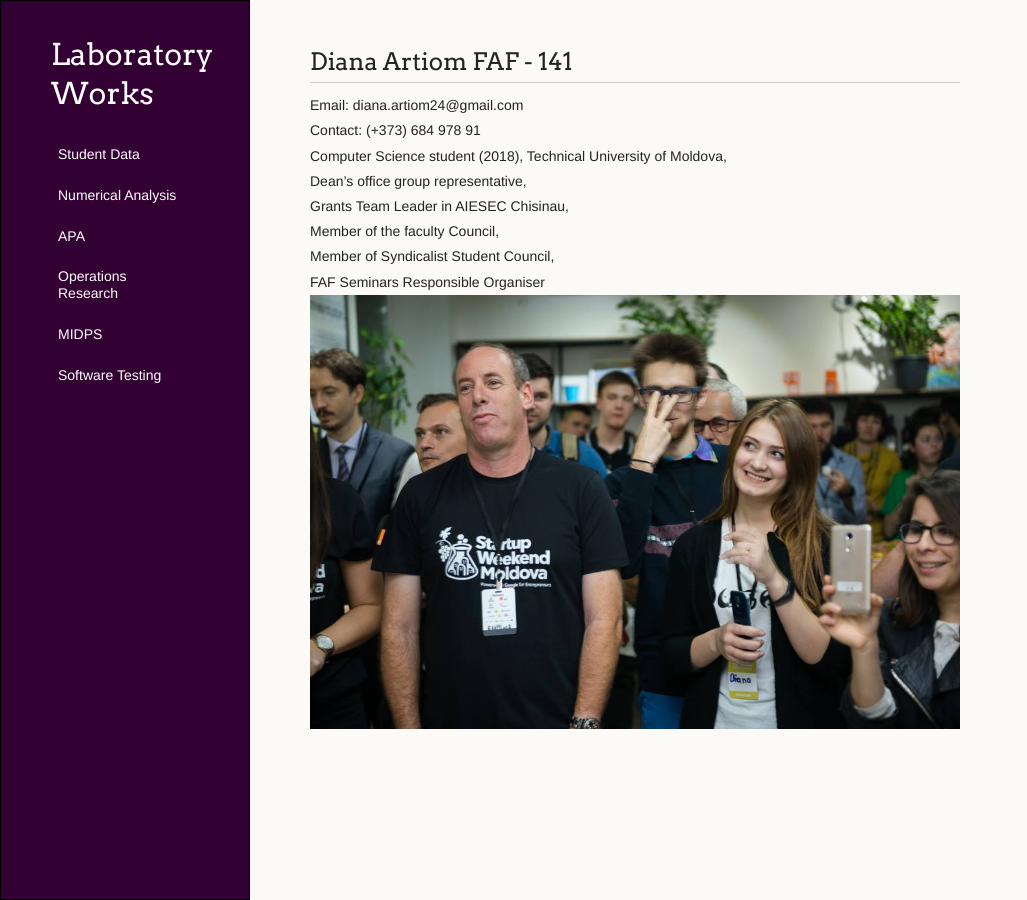
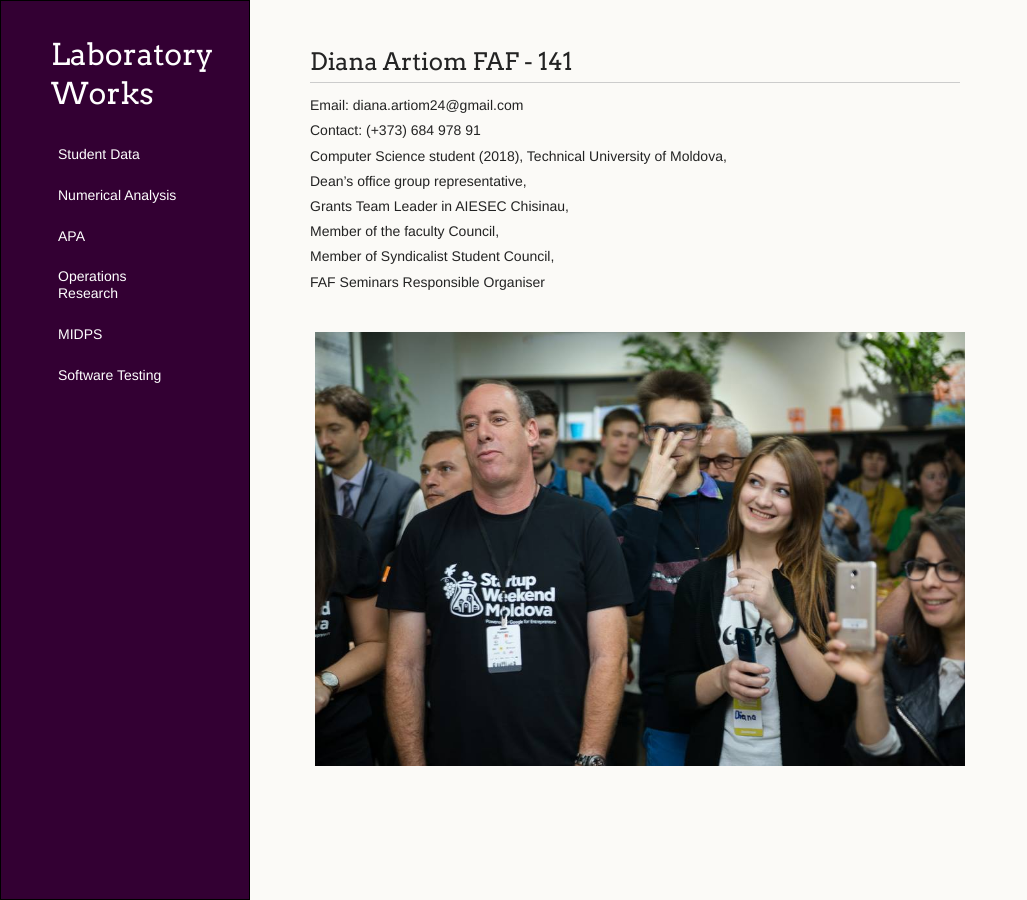
Before and after one commit to dianaartiomlab/dianaartiomlab.github.io, a Jekyll site: the page built from index.md, in a window 1280 px wide. Shown: the whole page, without its empty margins (0-1027 px from the left). Built offline with Jekyll 4.4.1, drawn with Linux system fonts in a browser that asks for light colours; Markdown is read by kramdown in place of the engine named in the settings.

Commit message:
Change main picture.

```diff
--- a/index.md
+++ b/index.md
@@ -13,4 +13,4 @@ Grants Team Leader in AIESEC Chisinau,<br />
 Member of the faculty Council,<br />
 Member of Syndicalist Student Council,<br />
 FAF Seminars Responsible Organiser<br />
-<img src="images/diana-swm.jpg" alt="">
+<div class="custom-image"><img src="images/diana-swm.jpg" /></div>
```
